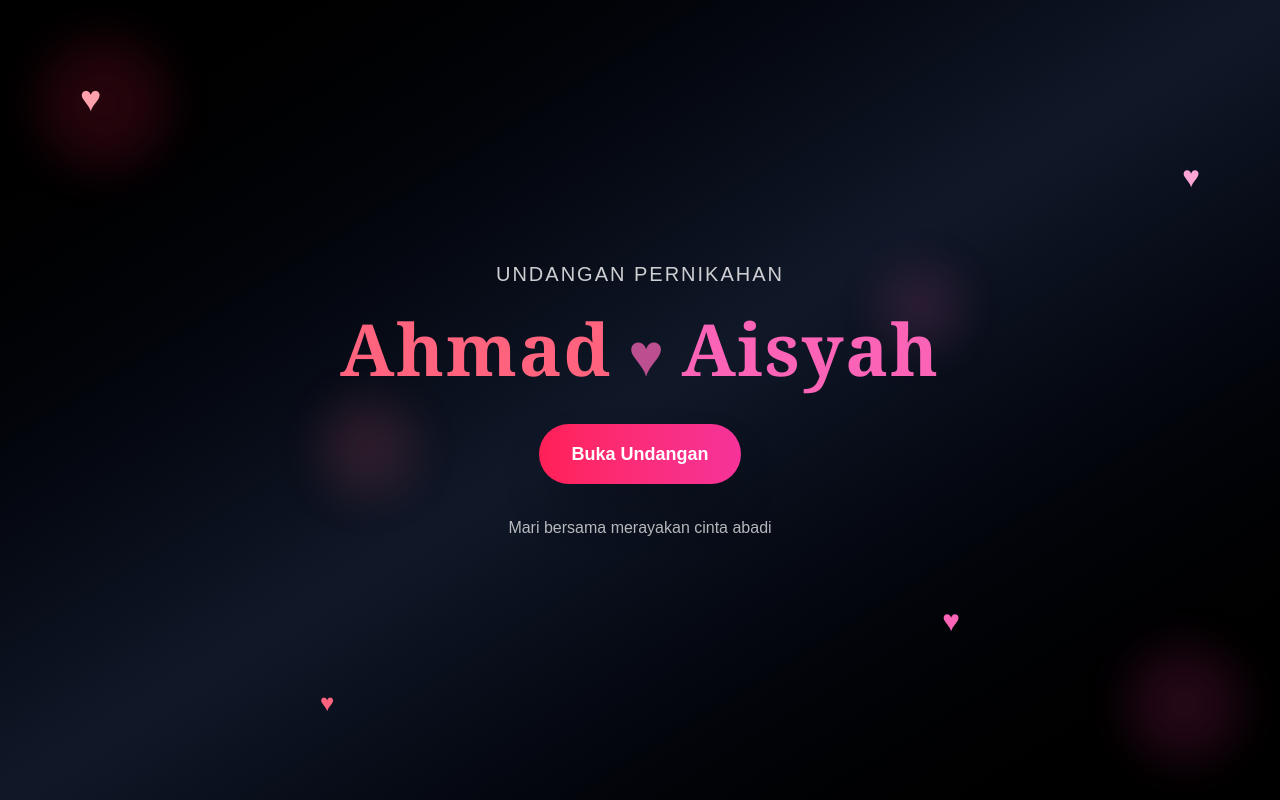
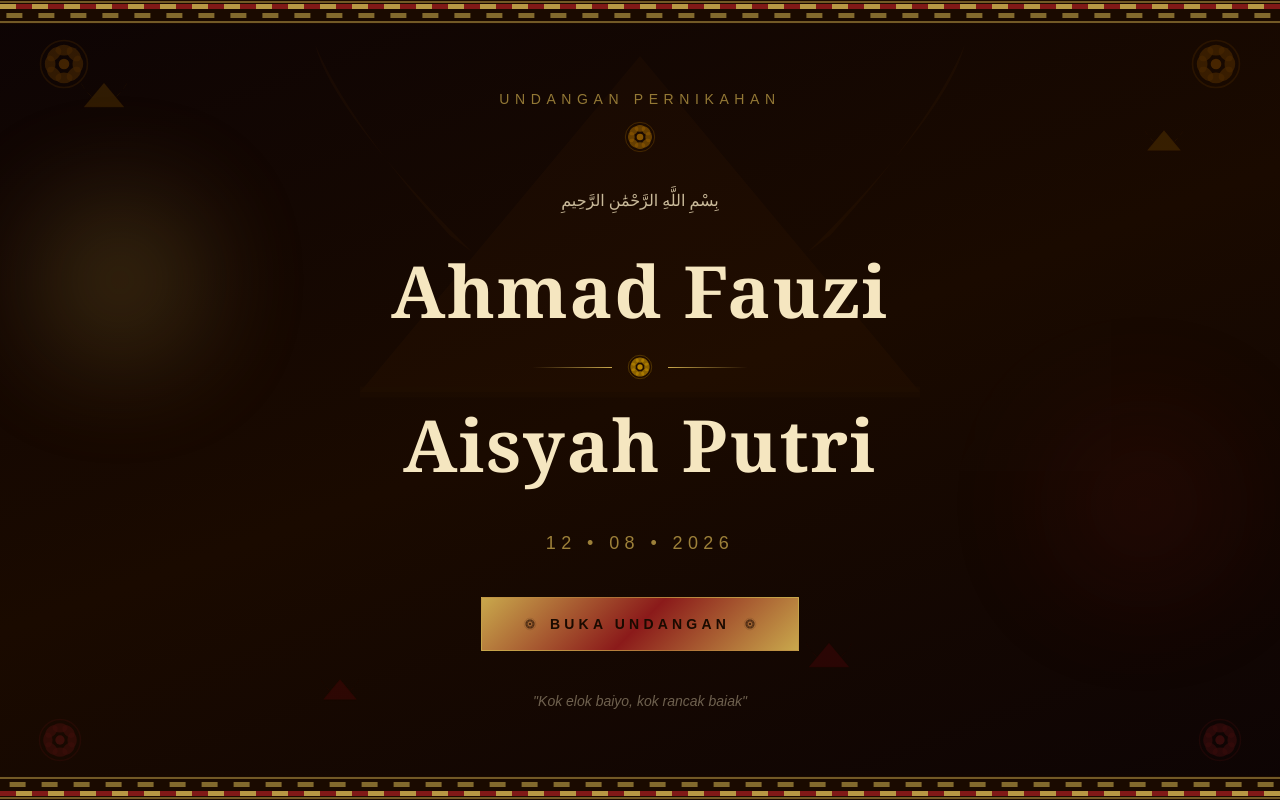
Before and after one commit to naufaldzakwannn/wedding-invitation, a React (Vite) app: page / in a window 1280 px wide. Built offline with nearby package versions, Linux system fonts and the light colour scheme.

Commit message:
Fix Invitation cover

```diff
--- a/src/components/InvitationCover.jsx
+++ b/src/components/InvitationCover.jsx
@@ -1,40 +1,231 @@
-import Animate from "./Animate";
+import { useState, useEffect } from "react";
 
+// ── SVG: Atap Gonjong ─────────────────────────────────────────────────────────
+const GonjongIcon = ({ className }) => (
+  <svg viewBox="0 0 120 80" fill="none" xmlns="http://www.w3.org/2000/svg" className={className}>
+    <path d="M10 70 L60 10 L110 70 Z" fill="currentColor" opacity="0.85" />
+    <path d="M90 45 Q115 20 118 8 Q112 22 94 42 Z" fill="currentColor" />
+    <path d="M30 45 Q5 20 2 8 Q8 22 26 42 Z" fill="currentColor" />
+    <line x1="10" y1="70" x2="110" y2="70" stroke="currentColor" strokeWidth="2" opacity="0.5" />
+  </svg>
+);
+
+// ── SVG: Motif bunga rosetta ukiran Minang ────────────────────────────────────
+const MinangMotif = ({ className }) => (
+  <svg viewBox="0 0 60 60" fill="none" xmlns="http://www.w3.org/2000/svg" className={className}>
+    <circle cx="30" cy="30" r="5" fill="currentColor" />
+    {[0, 45, 90, 135, 180, 225, 270, 315].map((angle, i) => (
+      <ellipse
+        key={i}
+        cx={30 + 13 * Math.cos((angle * Math.PI) / 180)}
+        cy={30 + 13 * Math.sin((angle * Math.PI) / 180)}
+        rx="5"
+        ry="8"
+        transform={`rotate(${angle} ${30 + 13 * Math.cos((angle * Math.PI) / 180)} ${30 + 13 * Math.sin((angle * Math.PI) / 180)})`}
+        fill="currentColor"
+        opacity="0.7"
+      />
+    ))}
+    <circle cx="30" cy="30" r="22" stroke="currentColor" strokeWidth="1.5" fill="none" opacity="0.4" />
+  </svg>
+);
+
+// ── SVG: Border songket ───────────────────────────────────────────────────────
+const SongketBorder = () => (
+  <svg viewBox="0 0 400 24" preserveAspectRatio="none" xmlns="http://www.w3.org/2000/svg" className="w-full h-6">
+    <rect width="400" height="24" fill="#1a0a00" />
+    {Array.from({ length: 40 }).map((_, i) => (
+      <g key={i}>
+        <rect x={i * 10} y="4" width="5" height="5" fill="#C9A84C" opacity="0.9" />
+        <rect x={i * 10 + 5} y="4" width="5" height="5" fill="#8B1A1A" opacity="0.9" />
+        <rect x={i * 10 + 2} y="13" width="5" height="5" fill="#C9A84C" opacity="0.6" />
+      </g>
+    ))}
+    <line x1="0" y1="2" x2="400" y2="2" stroke="#C9A84C" strokeWidth="1" />
+    <line x1="0" y1="22" x2="400" y2="22" stroke="#C9A84C" strokeWidth="1" />
+  </svg>
+);
+
+// ── Komponen Utama ─────────────────────────────────────────────────────────────
 export default function InvitationCover({ onOpen }) {
+  const [animate, setAnimate] = useState(false);
+
+  useEffect(() => {
+    // Trigger animasi setelah mount
+    setTimeout(() => setAnimate(true), 100);
+  }, []);
+
   return (
-    <div className="h-screen flex flex-col justify-center items-center bg-gradient-to-br from-black via-gray-900 to-black text-white relative overflow-hidden">
-      <div className="absolute inset-0 opacity-20">
-        <div className="absolute top-10 left-10 w-32 h-32 bg-rose-500 rounded-full blur-xl animate-pulse"></div>
-        <div className="absolute bottom-10 right-10 w-28 h-28 bg-pink-500 rounded-full blur-xl animate-pulse delay-1000"></div>
-        <div className="absolute top-1/2 left-1/4 w-24 h-24 bg-rose-400 rounded-full blur-xl animate-pulse delay-500"></div>
-        <div className="absolute top-1/3 right-1/4 w-20 h-20 bg-pink-400 rounded-full blur-xl animate-pulse delay-1500"></div>
+    <div className="fixed inset-0 z-[100] flex flex-col justify-center items-center text-center overflow-hidden" style={{ background: "linear-gradient(160deg, #0d0404 0%, #1a0a00 50%, #0d0404 100%)" }}>
+      {/* ── Dekorasi latar ───────────────────────────────────────────────── */}
+      <div className="absolute inset-0 pointer-events-none select-none" aria-hidden="true">
+        {/* Gonjong besar tengah */}
+        <GonjongIcon
+          className="absolute top-0 left-1/2 -translate-x-1/2 w-[70vw] max-w-2xl text-yellow-900 opacity-8 transition-all duration-[2000ms]"
+          style={{
+            transform: animate ? "translateX(-50%) scale(1)" : "translateX(-50%) scale(0.8)",
+            opacity: animate ? 0.08 : 0,
+          }}
+        />
+
+        {/* Motif pojok dengan animasi pulse */}
+        <MinangMotif className="absolute top-8 left-8 w-16 text-yellow-700 opacity-15 animate-pulse" style={{ animationDelay: "0s" }} />
+        <MinangMotif className="absolute top-8 right-8 w-16 text-yellow-700 opacity-15 animate-pulse" style={{ animationDelay: "0.5s" }} />
+        <MinangMotif className="absolute bottom-8 left-8 w-14 text-red-900 opacity-15 animate-pulse" style={{ animationDelay: "1s" }} />
+        <MinangMotif className="absolute bottom-8 right-8 w-14 text-red-900 opacity-15 animate-pulse" style={{ animationDelay: "1.5s" }} />
+
+        {/* Gonjong kecil floating */}
+        <GonjongIcon className="absolute top-20 left-20 w-12 text-yellow-600 opacity-20 animate-bounce" style={{ animationDuration: "3s", animationDelay: "0.3s" }} />
+        <GonjongIcon className="absolute top-32 right-24 w-10 text-yellow-600 opacity-20 animate-bounce scale-x-[-1]" style={{ animationDuration: "3.5s", animationDelay: "0.7s" }} />
+        <GonjongIcon className="absolute bottom-24 left-1/4 w-10 text-red-800 opacity-20 animate-bounce" style={{ animationDuration: "3.2s", animationDelay: "1s" }} />
+        <GonjongIcon className="absolute bottom-32 right-1/3 w-12 text-red-800 opacity-20 animate-bounce scale-x-[-1]" style={{ animationDuration: "3.8s", animationDelay: "0.5s" }} />
+
+        {/* Blur orbs untuk depth */}
+        <div className="absolute top-1/4 left-10 w-40 h-40 rounded-full opacity-20 blur-3xl animate-pulse" style={{ background: "radial-gradient(circle, #C9A84C, transparent)", animationDuration: "4s" }} />
+        <div className="absolute bottom-1/4 right-10 w-48 h-48 rounded-full opacity-20 blur-3xl animate-pulse" style={{ background: "radial-gradient(circle, #8B1A1A, transparent)", animationDuration: "5s", animationDelay: "1s" }} />
       </div>
 
-      <div className="absolute inset-0 pointer-events-none">
-        <div className="absolute top-20 left-20 text-rose-300 text-4xl animate-bounce delay-300">♥</div>
-        <div className="absolute top-40 right-20 text-pink-300 text-3xl animate-bounce delay-700">♥</div>
-        <div className="absolute bottom-20 left-1/4 text-rose-400 text-2xl animate-bounce delay-1000">♥</div>
-        <div className="absolute bottom-40 right-1/4 text-pink-400 text-3xl animate-bounce delay-500">♥</div>
+      {/* Border songket atas */}
+      <div className="absolute top-0 left-0 right-0">
+        <SongketBorder />
       </div>
 
-      <Animate>
-        <div className="text-center relative z-10">
-          <p className="text-lg md:text-xl mb-6 font-light tracking-widest uppercase opacity-80 animate-fade-in">Undangan Pernikahan</p>
-          <h1 className="text-5xl md:text-7xl mb-10 font-serif font-bold tracking-wide animate-slide-up">
-            <span className="text-rose-400">Ahmad</span>
-            <span className="mx-4 text-4xl md:text-6xl text-pink-400 animate-pulse">♥</span>
-            <span className="text-pink-400">Aisyah</span>
+      {/* Border songket bawah */}
+      <div className="absolute bottom-0 left-0 right-0 rotate-180">
+        <SongketBorder />
+      </div>
+
+      {/* ── Konten utama ─────────────────────────────────────────────────── */}
+      <div className="relative z-10 px-6 max-w-2xl mx-auto">
+        {/* Label atas dengan animasi slide down */}
+        <div
+          className="mb-8 transition-all duration-1000 ease-out"
+          style={{
+            transform: animate ? "translateY(0)" : "translateY(-30px)",
+            opacity: animate ? 1 : 0,
+          }}
+        >
+          <p className="text-xs md:text-sm tracking-[0.4em] uppercase mb-2" style={{ color: "rgba(201,168,76,0.7)" }}>
+            Undangan Pernikahan
+          </p>
+          <MinangMotif className="w-10 mx-auto text-yellow-600 opacity-60" />
+        </div>
+
+        {/* Bismillah (opsional, sesuai keyakinan) */}
+        <p
+          className="text-sm md:text-base font-arabic mb-8 transition-all duration-1000 ease-out delay-200"
+          style={{
+            color: "rgba(245,230,192,0.8)",
+            transform: animate ? "translateY(0)" : "translateY(-20px)",
+            opacity: animate ? 1 : 0,
+          }}
+        >
+          بِسْمِ اللَّهِ الرَّحْمَٰنِ الرَّحِيمِ
+        </p>
+
+        {/* Nama pasangan dengan animasi scale */}
+        <div
+          className="mb-10 transition-all duration-1200 ease-out delay-300"
+          style={{
+            transform: animate ? "scale(1)" : "scale(0.9)",
+            opacity: animate ? 1 : 0,
+          }}
+        >
+          <h1 className="font-serif mb-3">
+            <span className="block text-5xl md:text-7xl font-bold tracking-wide leading-tight mb-2" style={{ color: "#f5e6c0" }}>
+              Ahmad Fauzi
+            </span>
+
+            {/* Simbol tengah dengan pulse */}
+            <div className="flex items-center justify-center gap-3 my-4">
+              <div className="flex-1 h-px max-w-[80px]" style={{ background: "linear-gradient(to right, transparent, #C9A84C)" }} />
+              <MinangMotif className="w-8 text-yellow-500 animate-pulse" />
+              <div className="flex-1 h-px max-w-[80px]" style={{ background: "linear-gradient(to left, transparent, #C9A84C)" }} />
+            </div>
+
+            <span className="block text-5xl md:text-7xl font-bold tracking-wide leading-tight" style={{ color: "#f5e6c0" }}>
+              Aisyah Putri
+            </span>
           </h1>
-          <button
-            onClick={onOpen}
-            className="bg-gradient-to-r from-rose-500 to-pink-500 text-white px-8 py-4 rounded-full font-semibold text-lg shadow-2xl hover:shadow-3xl transform hover:scale-110 hover:rotate-1 transition-all duration-500 animate-bounce-in"
-          >
+        </div>
+
+        {/* Tanggal dengan animasi fade */}
+        <p
+          className="text-base md:text-lg tracking-[0.3em] uppercase mb-10 transition-all duration-1000 ease-out delay-500"
+          style={{
+            color: "rgba(201,168,76,0.75)",
+            transform: animate ? "translateY(0)" : "translateY(20px)",
+            opacity: animate ? 1 : 0,
+          }}
+        >
+          12 • 08 • 2026
+        </p>
+
+        {/* Tombol Buka dengan hover effect */}
+        <button
+          onClick={onOpen}
+          className="group relative px-10 py-4 text-sm tracking-[0.3em] uppercase font-semibold transition-all duration-500 overflow-hidden"
+          style={{
+            background: "linear-gradient(135deg, #C9A84C, #8B1A1A, #C9A84C)",
+            color: "#1a0a00",
+            border: "1px solid rgba(201,168,76,0.6)",
+            transform: animate ? "translateY(0) scale(1)" : "translateY(20px) scale(0.95)",
+            opacity: animate ? 1 : 0,
+            transitionDelay: "700ms",
+          }}
+          onMouseEnter={(e) => {
+            e.currentTarget.style.transform = "translateY(-3px) scale(1.05)";
+            e.currentTarget.style.boxShadow = "0 10px 30px rgba(201,168,76,0.5)";
+          }}
+          onMouseLeave={(e) => {
+            e.currentTarget.style.transform = "translateY(0) scale(1)";
+            e.currentTarget.style.boxShadow = "none";
+          }}
+        >
+          {/* Shimmer effect */}
+          <span
+            className="absolute inset-0 w-full h-full opacity-0 group-hover:opacity-100 transition-opacity duration-700"
+            style={{
+              background: "linear-gradient(90deg, transparent, rgba(255,255,255,0.3), transparent)",
+              animation: "shimmer 2s infinite",
+            }}
+          />
+
+          <span className="relative z-10 flex items-center justify-center gap-3">
+            <MinangMotif className="w-4 opacity-70" />
             Buka Undangan
-          </button>
+            <MinangMotif className="w-4 opacity-70" />
+          </span>
+        </button>
 
-          <p className="mt-8 text-sm md:text-base font-light opacity-70 animate-fade-in delay-1000">Mari bersama merayakan cinta abadi</p>
-        </div>
-      </Animate>
+        {/* Pepatah bawah */}
+        <p
+          className="mt-10 text-xs md:text-sm italic transition-all duration-1000 ease-out delay-900"
+          style={{
+            color: "rgba(245,230,192,0.4)",
+            transform: animate ? "translateY(0)" : "translateY(20px)",
+            opacity: animate ? 1 : 0,
+          }}
+        >
+          "Kok elok baiyo, kok rancak baiak"
+        </p>
+      </div>
+
+      {/* CSS untuk shimmer animation */}
+      <style>{`
+        @keyframes shimmer {
+          0% { transform: translateX(-100%); }
+          100% { transform: translateX(100%); }
+        }
+
+        @font-face {
+          font-family: 'arabic';
+          /* Anda bisa tambahkan font Arabic jika ada */
+        }
+        .font-arabic {
+          font-family: 'Times New Roman', serif;
+        }
+      `}</style>
     </div>
   );
 }
```
